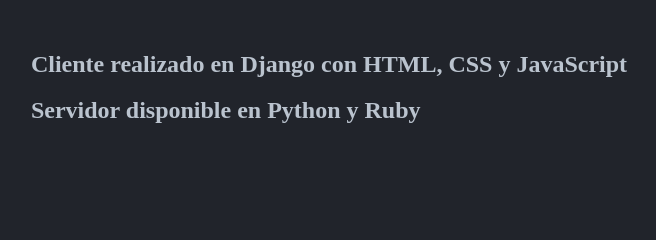
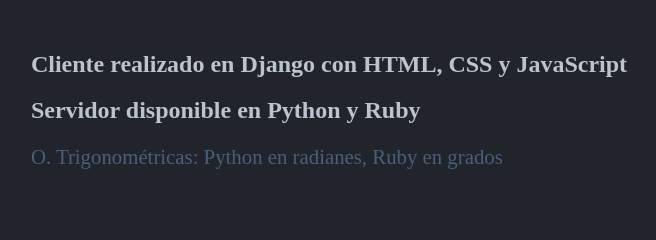
Before and after one commit to migue0418/DSD-Practica-2-Apache-Thrift, a Django app: page / in a window 1280 px wide. Shown: the part 663-903 px from the top of the page, without its empty margins (311-967 px from the left). Before the commit the page ends 786 px from the top, so only its background shows below. Run offline with Django 3.2, Linux system fonts and the light colour scheme.

Commit message:
Añadida nota sobre o. trigonométricas

```diff
--- a/static/css/styles.css
+++ b/static/css/styles.css
@@ -33,6 +33,11 @@
 
 h2 {
     color: var(--teclas-gris);
+}
+
+footer p {
+    color: var(--calculadora);
+    font-size: 1.3rem;
 }
 
 header {
--- a/templates/calculadora/index.html
+++ b/templates/calculadora/index.html
@@ -103,6 +103,7 @@
         <section id="explicacion">
             <h2>Cliente realizado en Django con HTML, CSS y JavaScript</h2>
             <h2>Servidor disponible en Python y Ruby</h2>
+            <p>O. Trigonométricas: Python en radianes, Ruby en grados</p>
         </section>
     </footer>
 </body>
```
